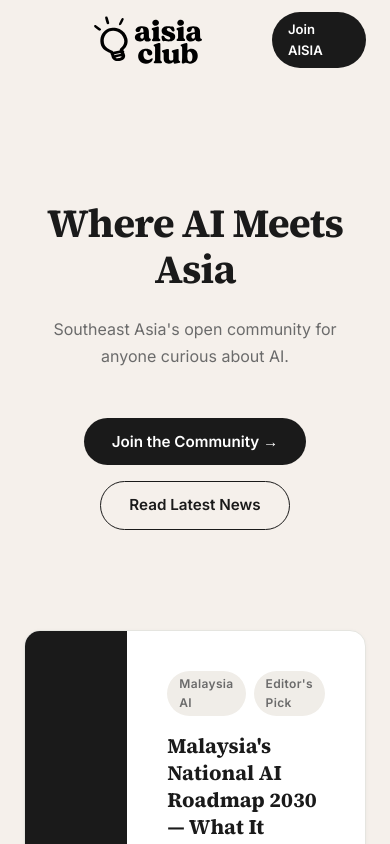
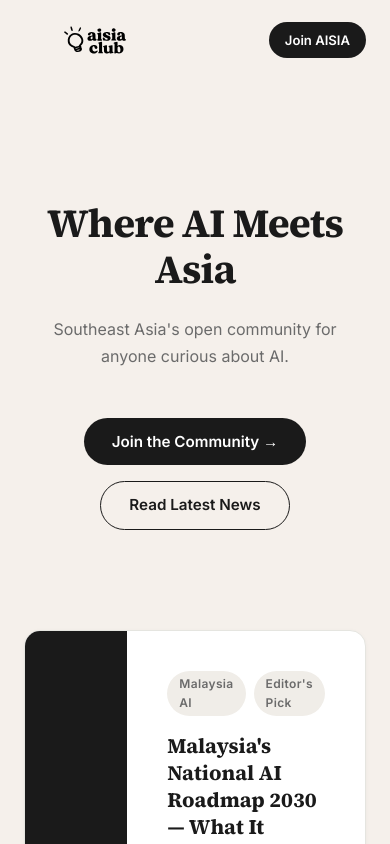
Before and after one commit to neoandor/aisia-club, a Next.js app: page / in a window 390 px wide. Shown: the top 844 px of the page. Built offline with nearby package versions, Linux system fonts and the light colour scheme.

Commit message:
fix: left-align logo in navbar, responsive sizing

```diff
--- a/components/Navbar.tsx
+++ b/components/Navbar.tsx
@@ -44,9 +44,9 @@ export default function Navbar() {
           height: 80,
         }}
       >
-        {/* Logo */}
-        <Link href="/" style={{ textDecoration: "none", display: "flex", alignItems: "center" }}>
-          <img src="/aisia-logo.svg" alt="aisia.club" style={{ height: 144 }} />
+        {/* Logo — always left-aligned */}
+        <Link href="/" style={{ textDecoration: "none", display: "flex", alignItems: "center", marginRight: "auto" }}>
+          <img src="/aisia-logo.svg" alt="aisia.club" style={{ height: 80 }} className="nav-logo" />
         </Link>
 
         {/* Nav links — desktop */}
@@ -119,9 +119,11 @@ export default function Navbar() {
       </div>
 
       <style>{`
+        .nav-logo { height: 80px; }
         @media (max-width: 768px) {
           .desktop-nav { display: none !important; }
           .mobile-nav { display: flex !important; }
+          .nav-logo { height: 56px; }
         }
       `}</style>
     </nav>
```
